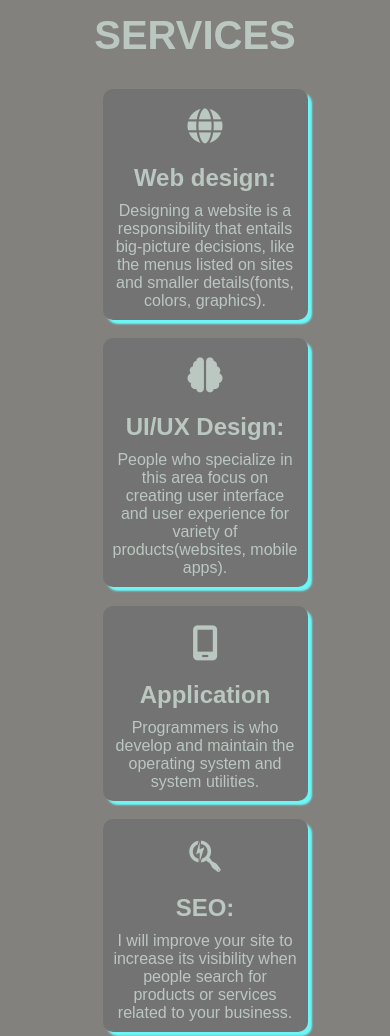
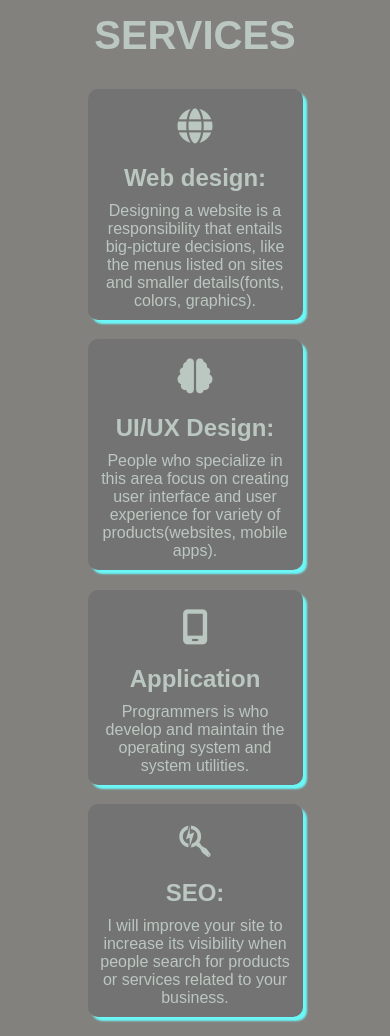
Before and after one commit to DunjaLalic/DunjaLalic.github.io, a plain HTML site: page index.html in a window 390 px wide. Shown: the part 2092-3128 px from the top of the page. Drawn offline with Linux system fonts and the light colour scheme; a web font is replaced by a local one.

Commit message:
Add files via upload

```diff
--- a/css/responsive.scss
+++ b/css/responsive.scss
@@ -190,10 +190,14 @@
     }
     #fourth-part{
      #services{
+        .content{
+            margin-left: 0px;
          .ct{
             box-shadow: 4px 4px 2px rgb(107, 247, 247);
              width: 50%;
+
          }
+        }
     }
 }
 #sixth-part{
```
Also changed, not shown: css/responsive.css, css/style.css, 1 other file.
